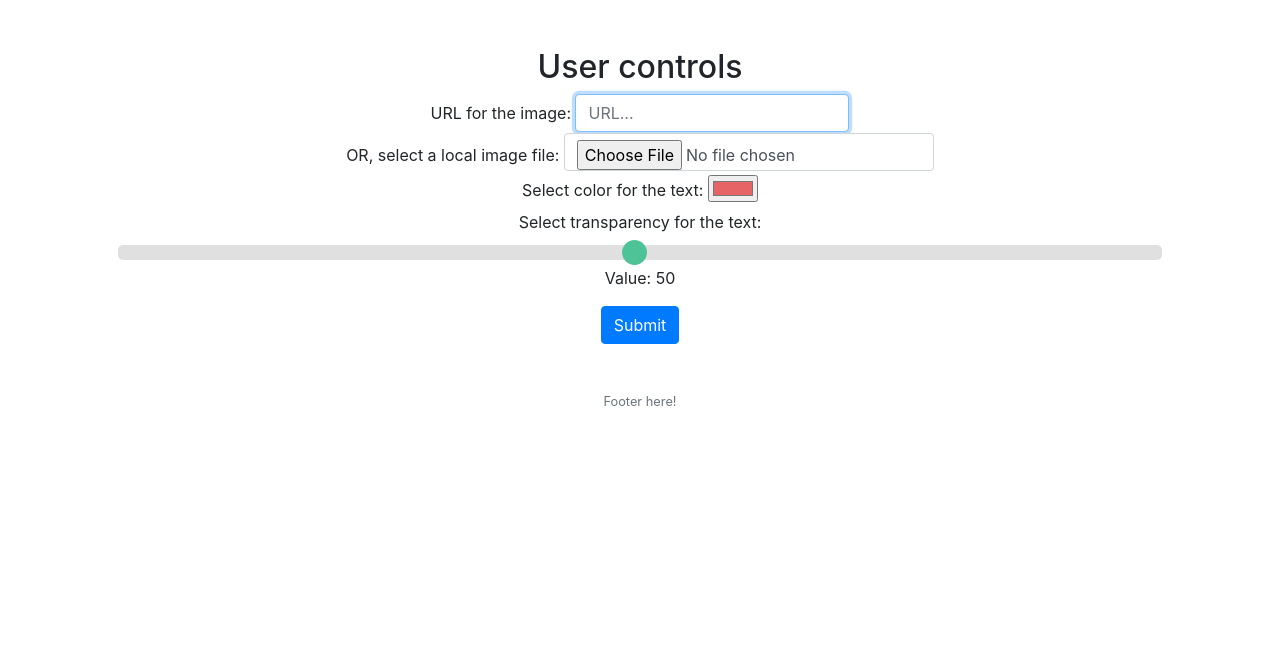
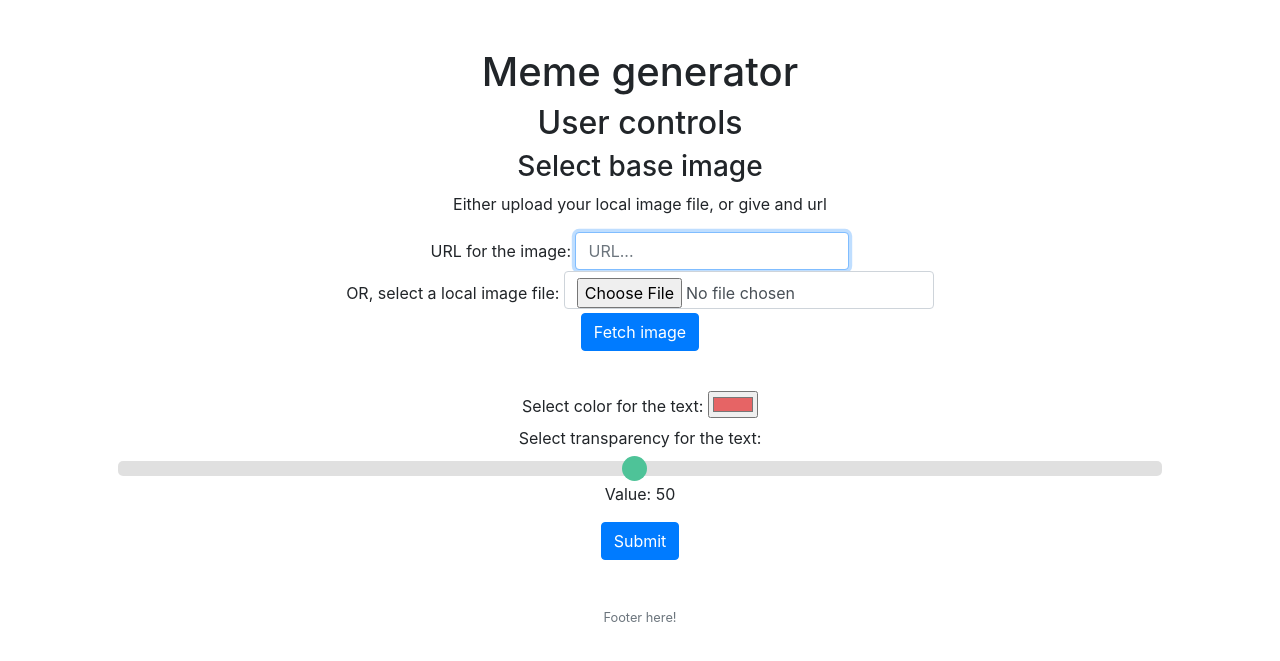
Before and after one commit to aleksiheikkila/cs50_project-meme-generator, a Flask app: page /user_inputs in a window 1280 px wide. Shown: the top 661 px of the page. Run offline with Flask 2, Linux system fonts and the light colour scheme.

Commit message:
playing around with the web inputs

```diff
--- a/templates/user_inputs.html
+++ b/templates/user_inputs.html
@@ -5,6 +5,8 @@
 {% endblock %}
 
 {% block main %}
+    <h1>Meme generator</h1>
+
     <h2>User controls</h2>
 
     <!--
@@ -20,10 +22,15 @@
         WOuld be nice... upload image, show preview
         Select bbox for text on the preview img.
 
+
+        Step 1: select base image
+
     -->
 
+    <h3>Select base image</h3>
+    <p>Either upload your local image file, or give and url</p>
     <div>
-        <form action="/" method="get">
+        <form action="/user_inputs" method="POST">
             <div class="form-group">
                 <label for="img_url">URL for the image:</label>
                 <input autocomplete="off" autofocus class="form-control" name="img_url"
@@ -31,7 +38,22 @@
 
                 <br>
                 <label for="filename">OR, select a local image file:</label>
-                <input class="form-control" name="filename" id="filename" type="file" accept="image/*">
+                <input class="form-control" name="filename" id="filename" type="file" accept="image/*" onchange="loadFile(event)">
+                <br>
+                <button class="btn btn-primary" type="submit">Fetch image</button>
+            </div>
+        </form>
+    </div>
+
+    <div class="container">
+        <img id="base-image" style="width:50%;"/>
+    </div>
+
+
+
+    <div>
+        <form action="/" method="get">
+            <div class="form-group">
 
                 <div> <!-- This always converts the color to RGB hex -->
                     <label for="upper_text_color">Select color for the text:</label>
@@ -60,6 +82,13 @@
         slider.oninput = function() {
           output.innerHTML = this.value;
         }
+
+        // Upload image from local
+        var loadFile = function(event) {
+            var image = document.getElementById('base-image');
+            image.src = URL.createObjectURL(event.target.files[0]);
+        };
+
     </script>
 
     <!-- Check
```
Also changed, not shown: 1 other file.
